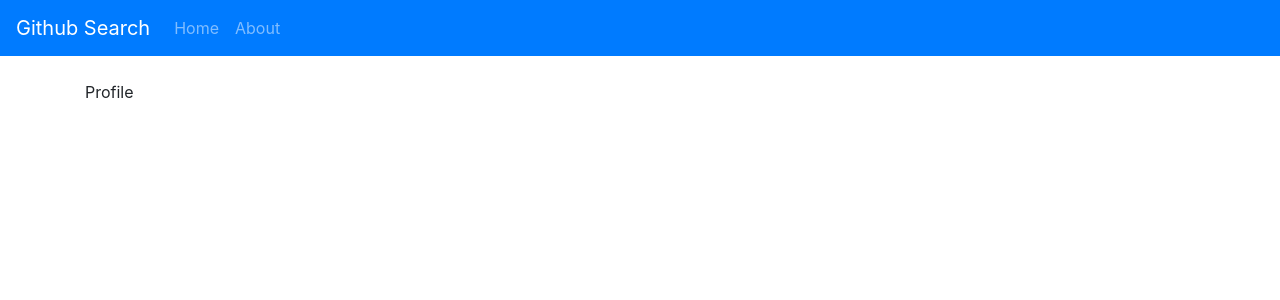
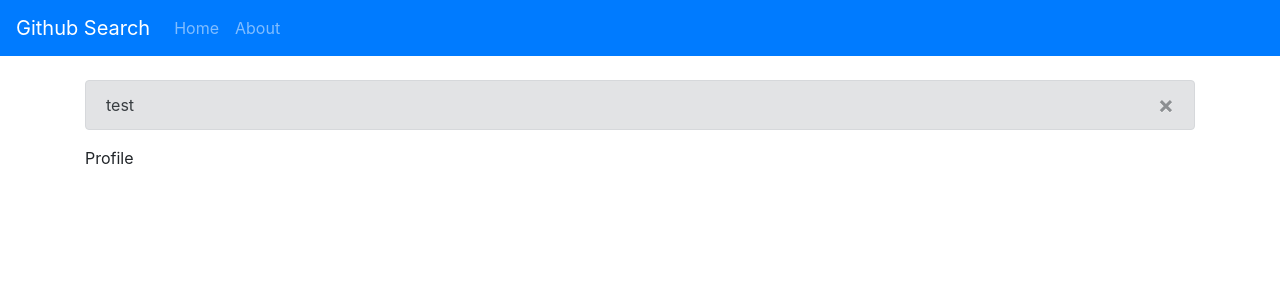
Before and after one commit to turbolukoshko/react-github-search, a React (Create React App) app: page /profile/1 in a window 1280 px wide. Shown: the top 300 px of the page. Built offline with nearby package versions, Linux system fonts and the light colour scheme.

Commit message:
created alert component and context

```diff
--- a/src/App.js
+++ b/src/App.js
@@ -2,15 +2,19 @@ import React from "react";
 import { BrowserRouter, Route, Switch } from "react-router-dom";
 import "./App.css";
 import About from "./components/About/About";
+import Alert from "./components/Alert/Alert";
 import Home from "./components/Home/Home";
 import Navbar from "./components/Navbar/Navbar";
 import Profile from "./components/Profile/Profile";
+import { AlertState } from "./context/alert/alertState";
 
 function App() {
   return (
+    <AlertState>
       <BrowserRouter>
         <Navbar />
         <div className="container pt-4">
+          <Alert alert={{text: 'test'}}/>
           <Switch>
             <Route path='/' component={Home} exact />
             <Route path='/about' component={About} />
@@ -18,6 +22,7 @@ function App() {
           </Switch>
         </div>
       </BrowserRouter>
+    </AlertState>
   );
 }
 
--- /dev/null
+++ b/src/components/Alert/Alert.jsx
@@ -0,0 +1,23 @@
+import React from "react";
+
+const Alert = ({alert}) => {
+
+  const {type, text} = alert;
+  return (
+    <div
+      className={`alert alert-${type || 'secondary'} alert-dismissible`}
+      role="alert"
+    >
+      {text}
+      <button
+        type="button"
+        className="close"
+        aria-label="Close"
+      >
+        <span aria-hidden="true">&times;</span>
+      </button>
+    </div>
+  );
+};
+
+export default Alert;
--- /dev/null
+++ b/src/context/alert/alertContext.js
@@ -0,0 +1,3 @@
+import {createContext} from 'react';
+
+export const AlertContext = createContext();
--- /dev/null
+++ b/src/context/alert/alertState.js
@@ -0,0 +1,10 @@
+import React from 'react';
+import { AlertContext } from './alertContext';
+
+export const AlertState = ({children}) => {
+  return(
+    <AlertContext.Provider>
+      {children}
+    </AlertContext.Provider>
+  );
+}
```
Lines whose indentation alone changed are shown as unchanged.
